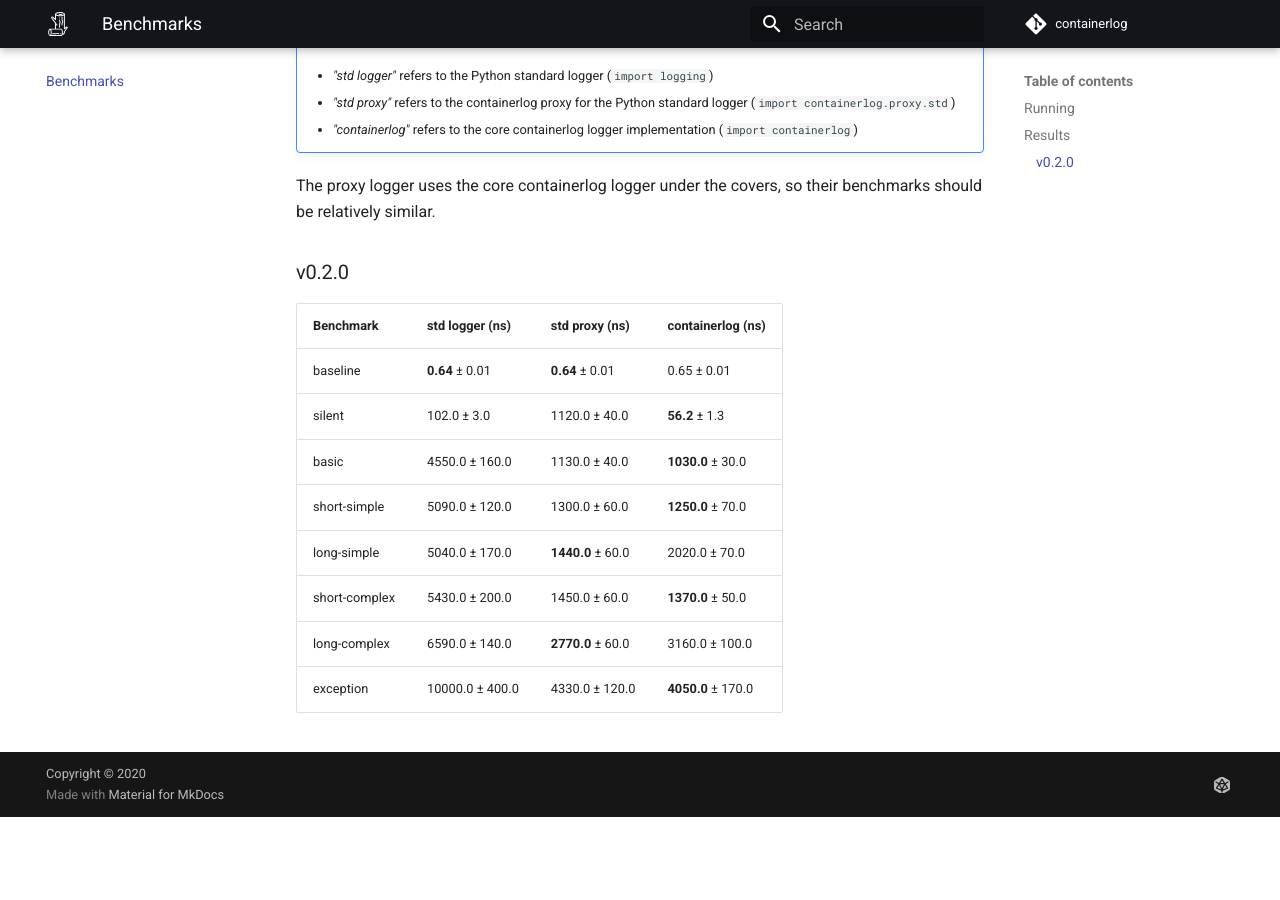
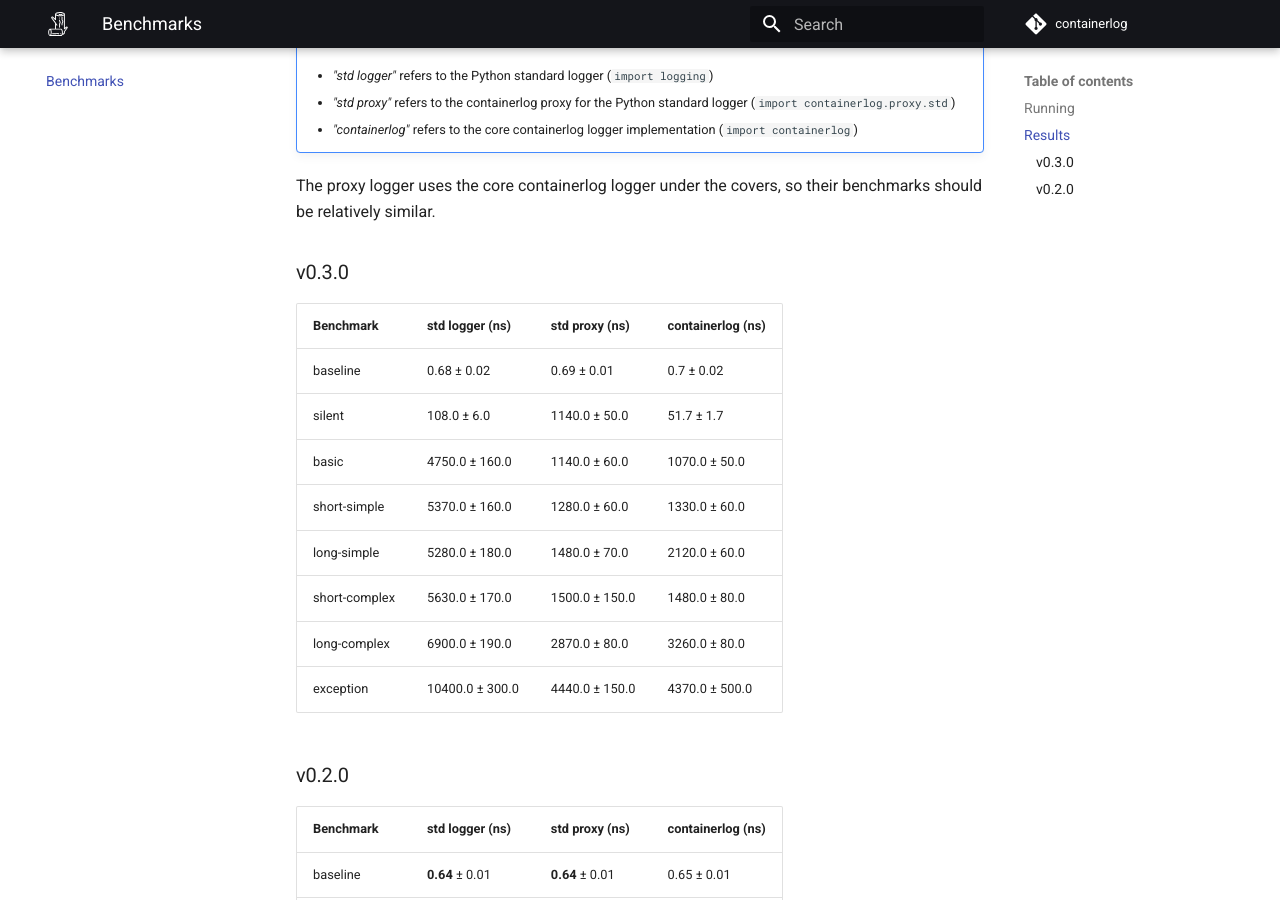
Before and after one commit to vapor-ware/containerlog, an MkDocs documentation site: the page built from docs/benchmarks.md, in a window 1280 px wide and 900 px high, scrolled down 826 px. Built offline with MkDocs 1.6.1 and Material for MkDocs 9.7.7, drawn with Linux system fonts in a browser that asks for light colours; comment, search, counter and statistics services are not loaded; before the commit the page ends 1643 px from its top, so only the background shows below that.

Commit message:
bench: add benchmarks for 0.3.0

```diff
--- a/docs/benchmarks.md
+++ b/docs/benchmarks.md
@@ -29,6 +29,19 @@
 
 The proxy logger uses the core containerlog logger under the covers, so their benchmarks should be relatively similar.
 
+### v0.3.0
+
+| Benchmark | std logger (ns) | std proxy (ns) | containerlog (ns) |
+| --------- | --------------- | -------------- | ----------------- |
+| baseline | 0.68 +/- 0.02 | 0.69 +/- 0.01 | 0.7 +/- 0.02 |
+| silent | 108.0 +/- 6.0 | 1140.0 +/- 50.0 | 51.7 +/- 1.7 |
+| basic | 4750.0 +/- 160.0 | 1140.0 +/- 60.0 | 1070.0 +/- 50.0 |
+| short-simple | 5370.0 +/- 160.0 | 1280.0 +/- 60.0 | 1330.0 +/- 60.0 |
+| long-simple | 5280.0 +/- 180.0 | 1480.0 +/- 70.0 | 2120.0 +/- 60.0 |
+| short-complex | 5630.0 +/- 170.0 | 1500.0 +/- 150.0 | 1480.0 +/- 80.0 |
+| long-complex | 6900.0 +/- 190.0 | 2870.0 +/- 80.0 | 3260.0 +/- 80.0 |
+| exception | 10400.0 +/- 300.0 | 4440.0 +/- 150.0 | 4370.0 +/- 500.0 |
+
 ### v0.2.0
 
 | Benchmark | std logger (ns) | std proxy (ns) | containerlog (ns) |
```
Also changed, not shown: README.md (+9 -9 lines), benchmarks/results/benchmark-containerlog-0.3.0.md (added, +10 -0 lines), 2 other files.
